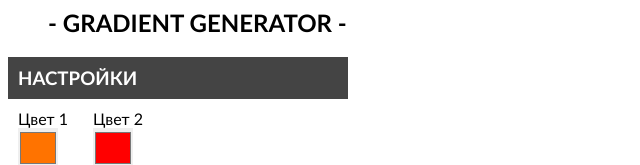
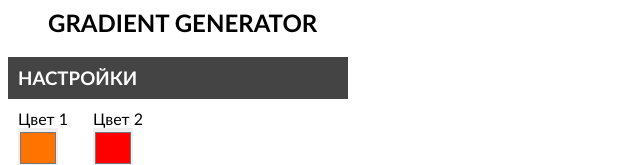
Before and after one commit to 27GreyDay/gradient-generator, a plain HTML site: page index.html in a window 1280 px wide. Shown: the top 165 px of the page, without its empty margins (0-640 px from the left). Drawn offline with Linux system fonts and the light colour scheme.

Commit message:
deleted the dash

```diff
--- a/index.html
+++ b/index.html
@@ -7,7 +7,7 @@
     <title>GRADIENT GENERATOR</title>
 </head>
 <body>
-    <h2>- GRADIENT GENERATOR -</h2>
+    <h2>GRADIENT GENERATOR</h2>
 
   <form>
     <h3>Настройки</h3>
```
